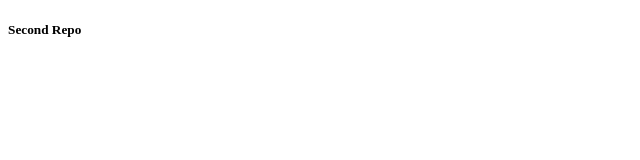
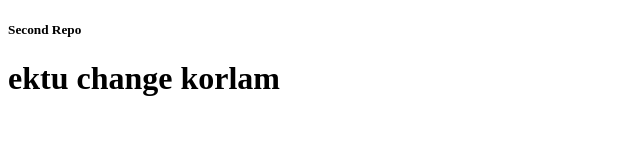
Before and after one commit to sujonmahmud102/my-second-repo, a plain HTML site: page index.html in a window 1280 px wide. Shown: the whole page, without its empty margins (0-640 px from the left). Drawn offline with Linux system fonts and the light colour scheme.

Commit message:
ektu change

```diff
--- a/index.html
+++ b/index.html
@@ -9,5 +9,6 @@
 </head>
 <body>
     <h5>Second Repo</h5>
+    <h1>ektu change korlam</h1>
 </body>
 </html>
```
